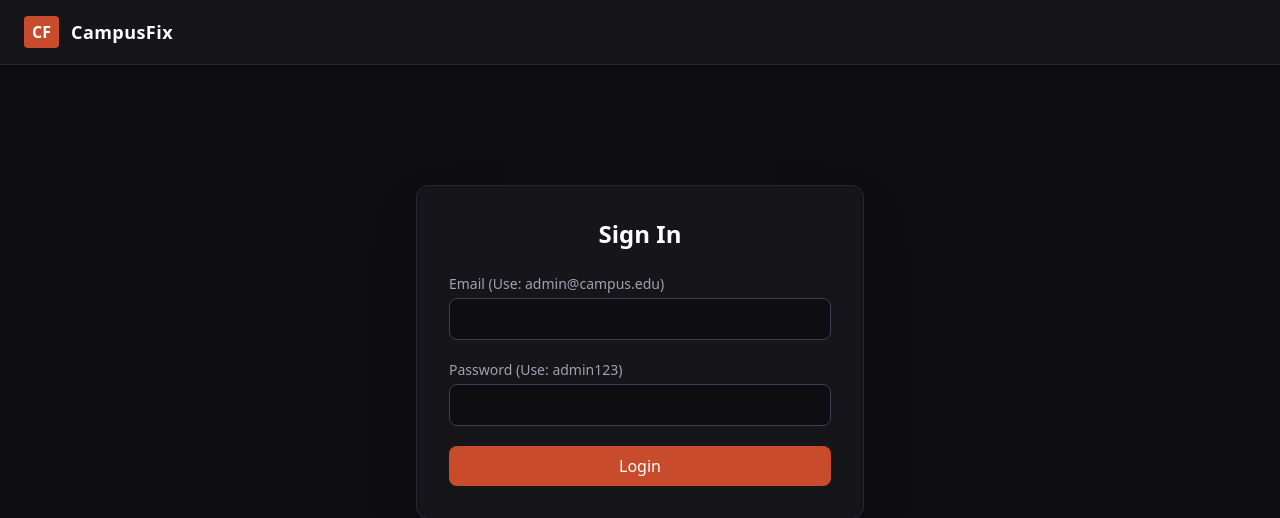
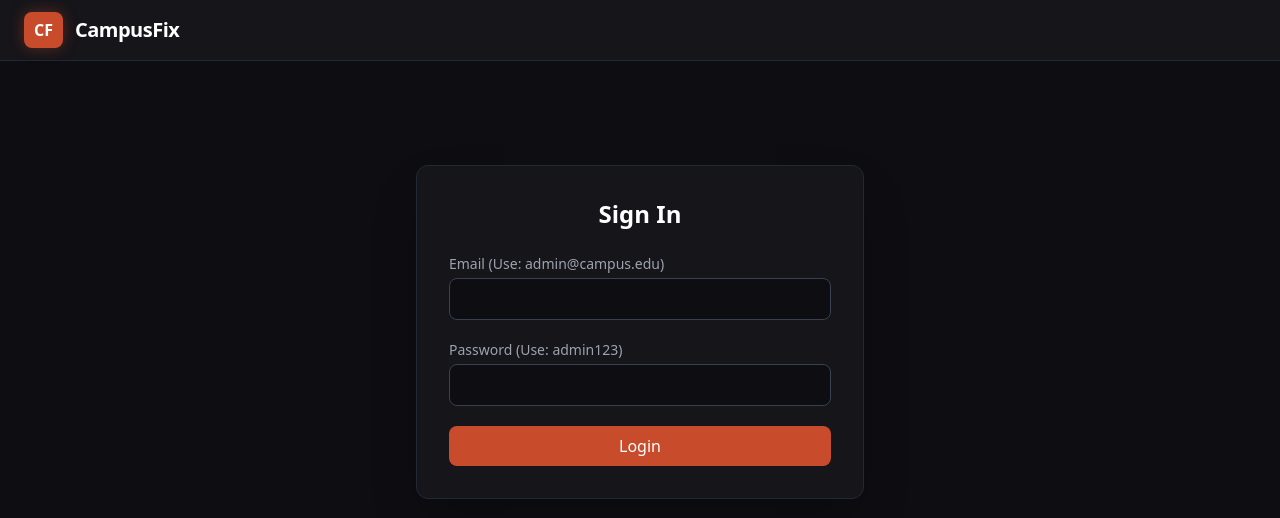
Before and after one commit to atleii/CampusFIX, a Flask app: page / in a window 1280 px wide. Shown: the top 518 px of the page. Run offline with Flask 3, Linux system fonts and the light colour scheme; parts of the project's set-up code (start-up, migrations or seed data) failed here and were passed over; some libraries are stand-ins or nearby versions.

Commit message:
Update base.html

```diff
--- a/templates/base.html
+++ b/templates/base.html
@@ -3,31 +3,51 @@
 <head>
     <meta charset="UTF-8">
     <meta name="viewport" content="width=device-width, initial-scale=1.0">
-    <title>CampusFix | Dashboard</title>
+    <title>CampusFix Enterprise</title>
     <script src="https://cdn.tailwindcss.com"></script>
     <link rel="stylesheet" href="{{ url_for('static', filename='css/style.css') }}">
 </head>
 <body class="bg-[#0D0D12] text-gray-200 font-sans antialiased min-h-screen flex flex-col">
 
-    <nav class="bg-[#15151A] border-b border-gray-800 px-6 py-4 flex justify-between items-center">
-        <div class="flex items-center gap-3">
-            <div class="bg-[#C84C2C] text-white font-bold rounded px-2 py-1">CF</div>
-            <span class="font-semibold text-lg tracking-wide text-white">CampusFix</span>
+    <nav class="bg-[#15151A] border-b border-gray-800 px-6 py-3 sticky top-0 z-50">
+        <div class="max-w-7xl mx-auto flex justify-between items-center">
+
+            <a href="{{ url_for('home') }}" class="flex items-center gap-3 hover:opacity-80 transition">
+                <div class="bg-[#C84C2C] text-white font-black rounded-lg px-2.5 py-1.5 shadow-[0_0_15px_rgba(200,76,44,0.4)]">CF</div>
+                <span class="font-bold text-xl tracking-tight text-white">CampusFix</span>
+            </a>
+
+            {% if current_user.is_authenticated %}
+            <div class="flex items-center gap-6">
+                {% if current_user.role == 'Admin' %}
+                    <a href="{{ url_for('admin_dashboard') }}" class="text-sm font-medium text-gray-300 hover:text-white transition">Admin Panel</a>
+                {% elif current_user.role == 'Tech' %}
+                    <a href="{{ url_for('tech_dashboard') }}" class="text-sm font-medium text-gray-300 hover:text-white transition">Tech Board</a>
+                {% else %}
+                    <a href="{{ url_for('dashboard') }}" class="text-sm font-medium text-gray-300 hover:text-white transition">My Tickets</a>
+                    <a href="{{ url_for('new_complaint') }}" class="text-sm font-medium text-[#C84C2C] hover:text-white transition">+ New Report</a>
+                {% endif %}
+
+                <div class="h-6 w-px bg-gray-700 mx-2"></div>
+                <a href="{{ url_for('profile') }}" class="flex items-center gap-2 group">
+                    <div class="w-8 h-8 rounded-full bg-gray-800 border border-gray-600 flex items-center justify-center text-xs font-bold text-white group-hover:border-[#C84C2C] transition">
+                        {{ current_user.full_name[0] }}
+                    </div>
+                    <span class="text-sm text-gray-400 group-hover:text-white transition">{{ current_user.full_name }}</span>
+                </a>
+                <a href="{{ url_for('logout') }}" class="text-sm text-gray-500 hover:text-red-400 transition ml-2">Logout</a>
+            </div>
+            {% endif %}
         </div>
-
-        {% if session.get('user_id') %}
-        <div class="flex items-center gap-6">
-            <span class="text-sm text-gray-400">Welcome, {{ session.get('name') }} ({{ session.get('role') }})</span>
-            <a href="{{ url_for('logout') }}" class="text-sm hover:text-[#C84C2C] transition">Logout</a>
-        </div>
-        {% endif %}
     </nav>
 
-    <div class="max-w-4xl mx-auto w-full mt-4 px-6">
+    <div class="max-w-4xl mx-auto w-full mt-4 px-6 fixed top-16 left-1/2 -translate-x-1/2 z-50 pointer-events-none" id="flash-container">
         {% with messages = get_flashed_messages(with_categories=true) %}
             {% if messages %}
                 {% for category, message in messages %}
-                    <div class="p-4 mb-4 rounded-lg text-sm font-medium {% if category == 'error' %}bg-red-900/50 text-red-200 border border-red-800{% else %}bg-green-900/50 text-green-200 border border-green-800{% endif %}">
+                    <div class="pointer-events-auto p-4 mb-3 rounded-lg text-sm font-medium shadow-2xl flex items-center gap-3
+                        {% if category == 'error' %}bg-[#2A1111] text-red-200 border border-red-900/50
+                        {% else %}bg-[#112A18] text-green-200 border border-green-900/50{% endif %}">
                         {{ message }}
                     </div>
                 {% endfor %}
```
